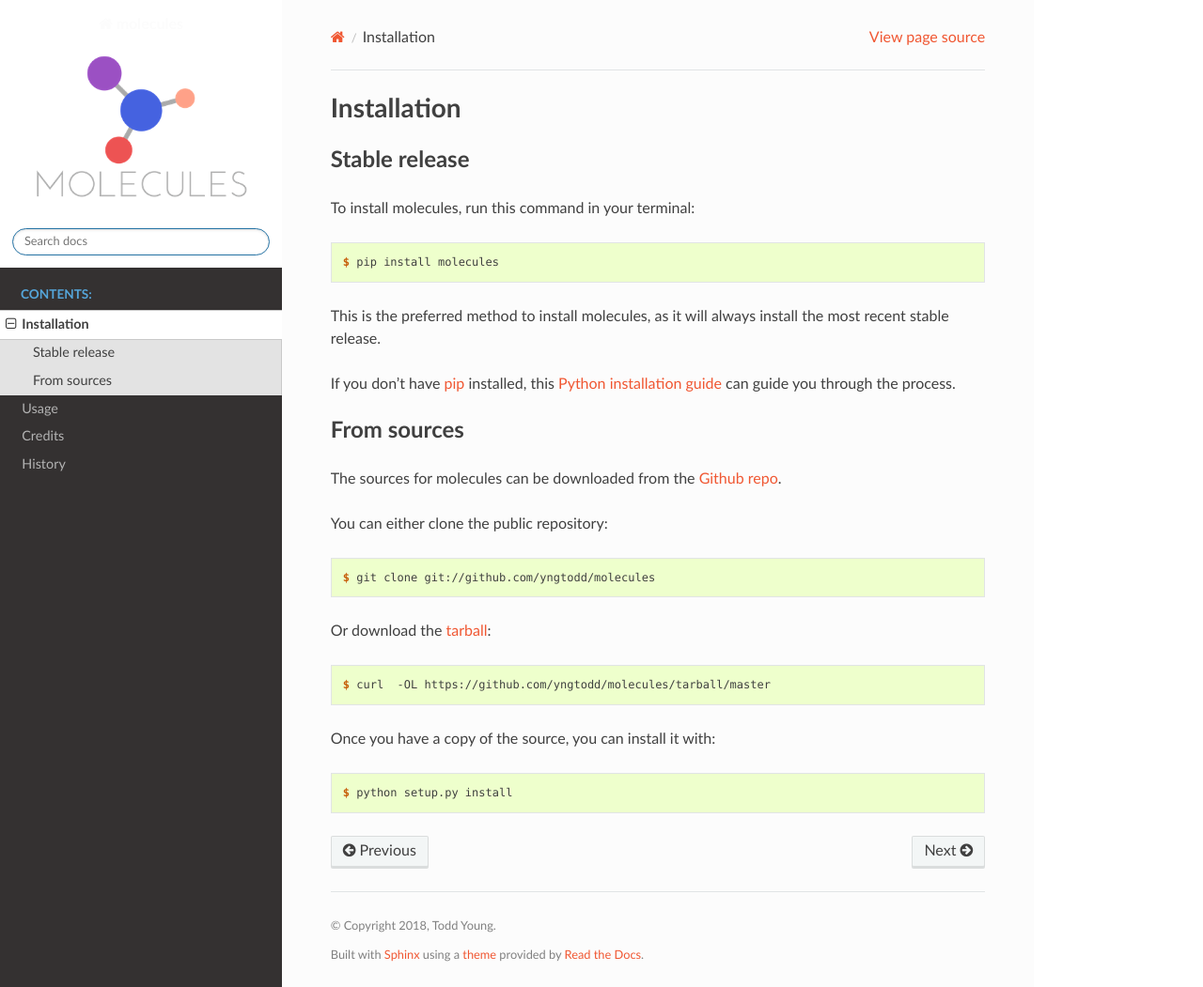
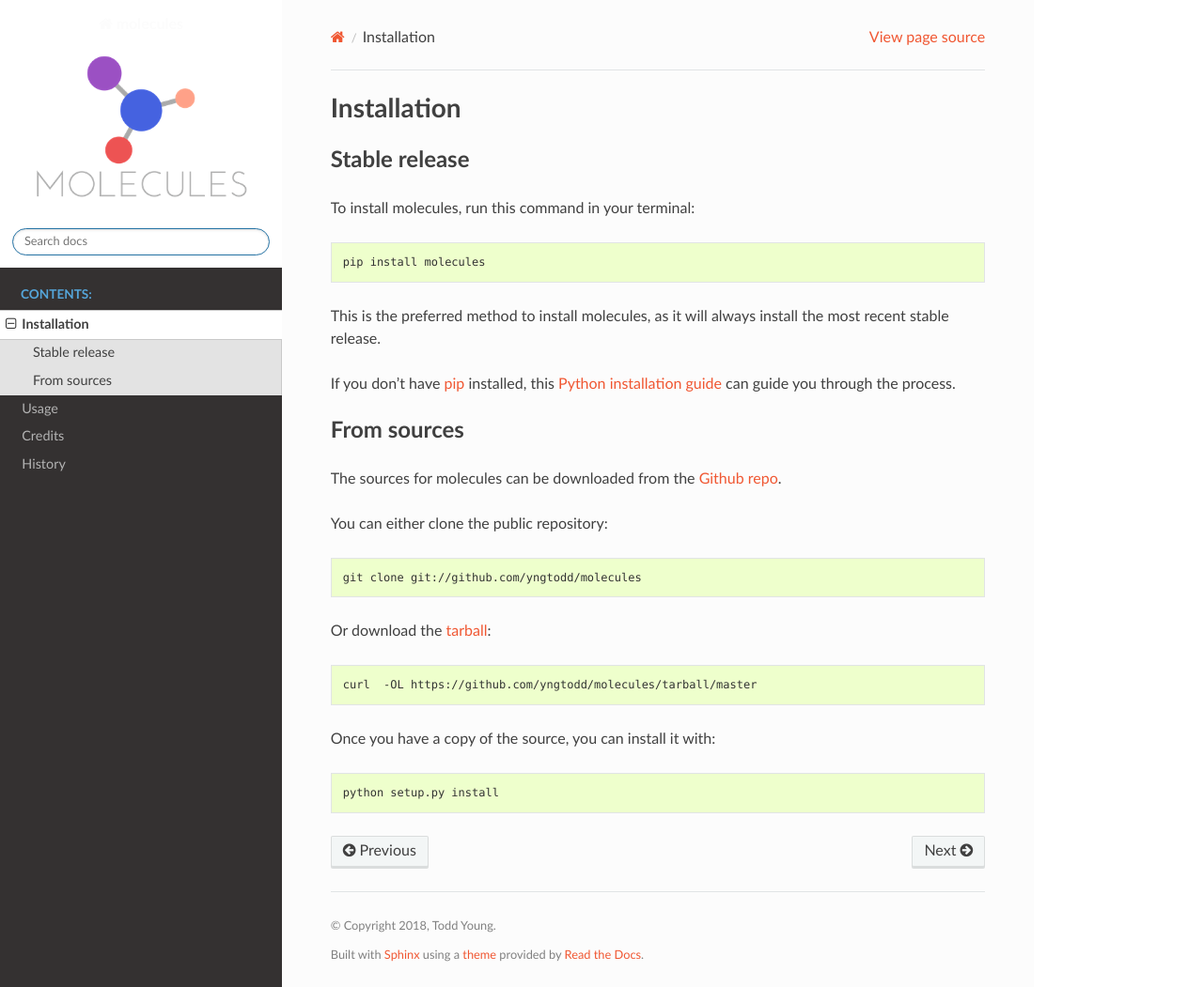
Before and after one commit to yngtodd/molecules-deprecated, a Sphinx documentation site: the page built from docs/source/installation.rst, in a window 1280 px wide and 1051 px high. Shown: the whole window at 94% size. Built offline with Sphinx 7.4.7 and the Read the Docs theme 2.0.0, drawn with Linux system fonts in a browser that asks for light colours; pages that are not in the unit, such as notebooks, are missing from menus.

```diff
--- a/docs/source/installation.rst
+++ b/docs/source/installation.rst
@@ -12,7 +12,7 @@ To install molecules, run this command in your terminal:
 
 .. code-block:: console
 
-    $ pip install molecules
+    pip install molecules
 
 This is the preferred method to install molecules, as it will always install the most recent stable release.
 
@@ -32,19 +32,19 @@ You can either clone the public repository:
 
 .. code-block:: console
 
-    $ git clone git://github.com/yngtodd/molecules
+    git clone git://github.com/yngtodd/molecules
 
 Or download the `tarball`_:
 
 .. code-block:: console
 
-    $ curl  -OL https://github.com/yngtodd/molecules/tarball/master
+    curl  -OL https://github.com/yngtodd/molecules/tarball/master
 
 Once you have a copy of the source, you can install it with:
 
 .. code-block:: console
 
-    $ python setup.py install
+    python setup.py install
 
 
 .. _Github repo: https://github.com/yngtodd/molecules
```
